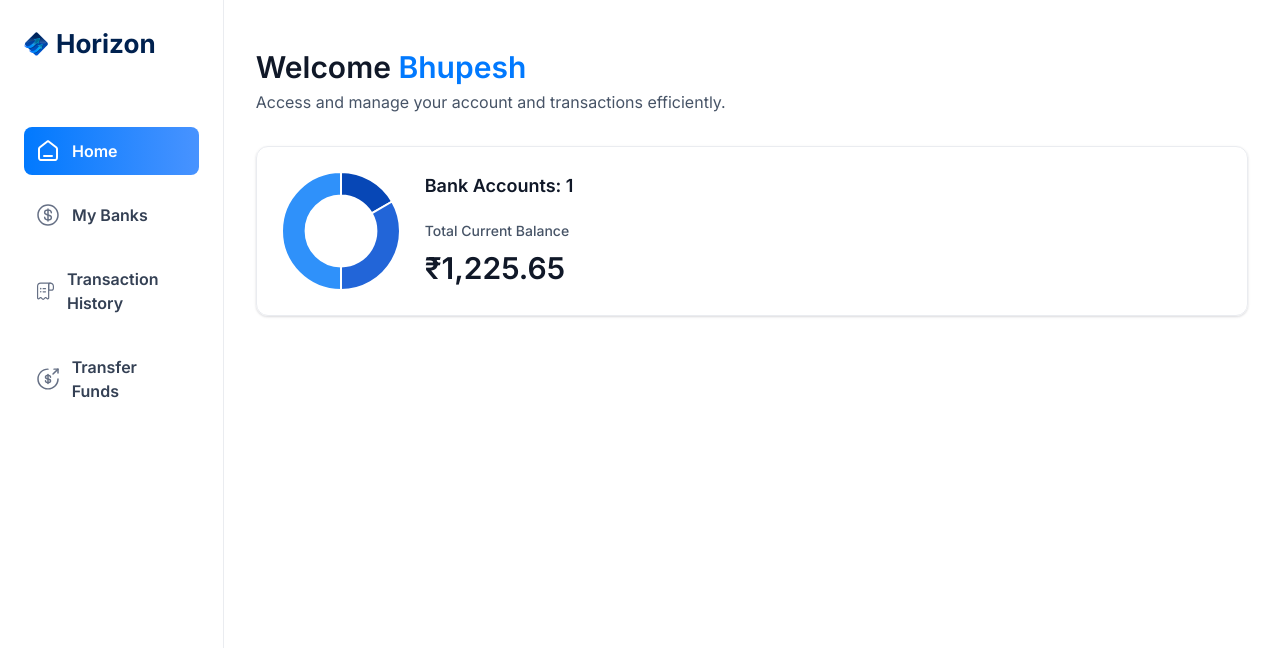
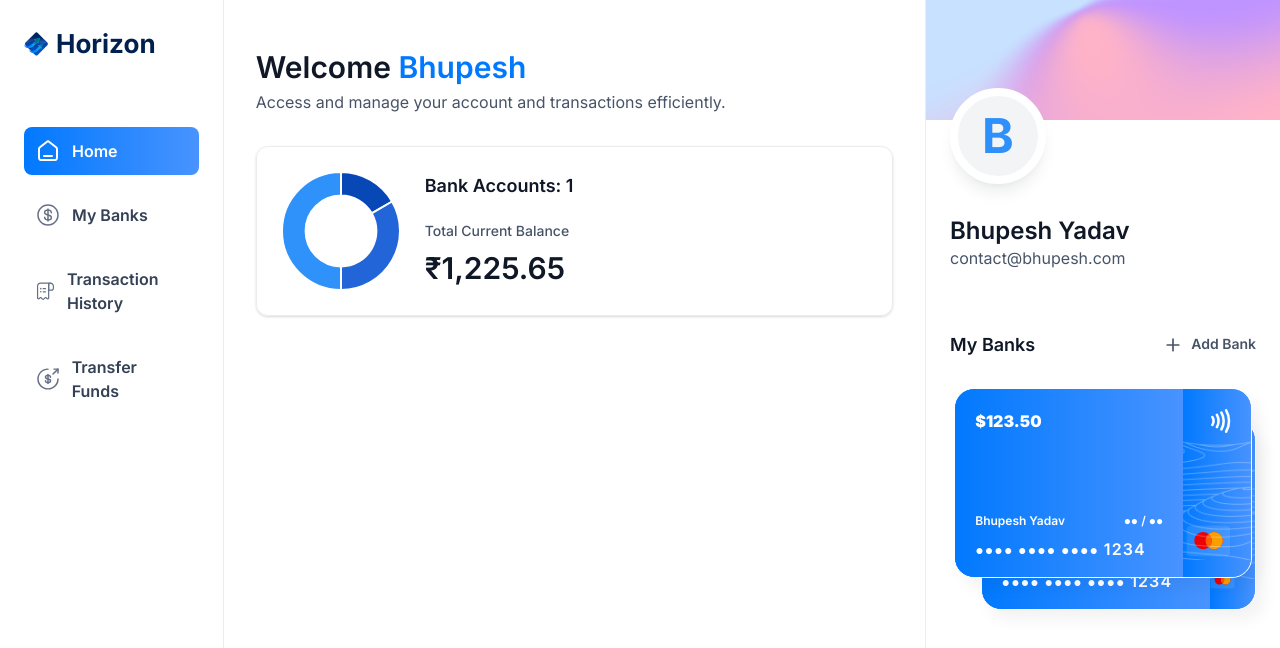
Before and after one commit to Bhupesh-Khordia/horizon, a Next.js app: page / in a window 1280 px wide. Shown: the top 648 px of the page. Built offline with nearby package versions, Linux system fonts and the light colour scheme.

Commit message:
Implements Right Sidebar

```diff
--- /dev/null
+++ b/app/(root)/my-banks/page.tsx
@@ -0,0 +1,11 @@
+import React from 'react'
+
+const MyBanks = () => {
+  return (
+    <div>
+
+    </div>
+  )
+}
+
+export default MyBanks
--- a/app/(root)/page.tsx
+++ b/app/(root)/page.tsx
@@ -1,9 +1,10 @@
 import HeaderBox from "@/components/HeaderBox";
+import RightSidebar from "@/components/RightSidebar";
 import TotalBalanceBox from "@/components/TotalBalanceBox";
 import React from "react";
 
 const Home = () => {
-  const loggedIn = { firstName: "Bhupesh" };
+  const loggedIn = { firstName: "Bhupesh", lastName : "Yadav", email : "contact@bhupesh.com" };
 
   return (
     <section className="home">
@@ -20,8 +21,14 @@
             totalBanks={1}
             totalCurrentBalance={1225.65}
           />
+
         </header>
       </div>
+          <RightSidebar
+            user = {loggedIn}
+            transactions = {[]}
+            banks = {[{currentBalance : 123.50}, {currentBalance : 501.50}]}
+          />
     </section>
   );
 };
--- /dev/null
+++ b/app/(root)/payment-transfer/page.tsx
@@ -0,0 +1,11 @@
+import React from 'react'
+
+const Transfer = () => {
+  return (
+    <div>
+
+    </div>
+  )
+}
+
+export default Transfer
--- /dev/null
+++ b/app/(root)/transaction-history/page.tsx
@@ -0,0 +1,11 @@
+import React from 'react'
+
+const TransactionHistory = () => {
+  return (
+    <div>
+
+    </div>
+  )
+}
+
+export default TransactionHistory
--- /dev/null
+++ b/components/BankCard.tsx
@@ -0,0 +1,66 @@
+import { formatAmount } from '@/lib/utils'
+import Image from 'next/image'
+import Link from 'next/link'
+import React from 'react'
+// import Copy from './Copy'
+
+const BankCard = ({ account, userName, showBalance = true }: CreditCardProps) => {
+  return (
+    <div className="flex flex-col">
+      <Link href={`/transaction-history/?id=${account.appwriteItemId}`} className="bank-card">
+        <div className="bank-card_content">
+          <div>
+            <h1 className="text-16 font-semibold text-white">
+              {account.name}
+            </h1>
+            <p className="font-ibm-plex-serif font-black text-white">
+              {formatAmount(account.currentBalance)}
+            </p>
+          </div>
+
+          <article className="flex flex-col gap-2">
+            <div className="flex justify-between">
+              <h1 className="text-12 font-semibold text-white">
+                {userName}
+              </h1>
+              <h2 className="text-12 font-semibold text-white">
+              ●● / ●●
+              </h2>
+            </div>
+            <p className="text-14 font-semibold tracking-[1.1px] text-white">
+              ●●●● ●●●● ●●●● <span className="text-16">{1234}</span>
+            </p>
+          </article>
+        </div>
+
+        <div className="bank-card_icon">
+          <Image
+            src="/icons/Paypass.svg"
+            width={20}
+            height={24}
+            alt="pay"
+          />
+          <Image
+            src="/icons/mastercard.svg"
+            width={45}
+            height={32}
+            alt="mastercard"
+            className="ml-5"
+          />
+        </div>
+
+        <Image
+          src="/icons/lines.png"
+          width={316}
+          height={190}
+          alt="lines"
+          className="absolute top-0 left-0"
+        />
+      </Link>
+
+      {/* {showBalance && <Copy title={account?.sharaebleId} />} */}
+    </div>
+  )
+}
+
+export default BankCard
--- /dev/null
+++ b/components/RightSidebar.tsx
@@ -0,0 +1,84 @@
+import Image from 'next/image'
+import Link from 'next/link'
+import React from 'react'
+import BankCard from './BankCard'
+import { countTransactionCategories } from '@/lib/utils'
+// import Category from './Category'
+
+const RightSidebar = ({ user, transactions, banks }: RightSidebarProps) => {
+  const categories: CategoryCount[] = countTransactionCategories(transactions);
+
+  return (
+    <aside className="right-sidebar">
+      <section className="flex flex-col pb-8">
+        <div className="profile-banner" />
+        <div className="profile">
+          <div className="profile-img">
+            <span className="text-5xl font-bold text-blue-500">{user.firstName[0]}</span>
+          </div>
+
+          <div className="profile-details">
+            <h1 className='profile-name'>
+              {user.firstName} {user.lastName}
+            </h1>
+            <p className="profile-email">
+              {user.email}
+            </p>
+          </div>
+        </div>
+      </section>
+
+      <section className="banks">
+        <div className="flex w-full justify-between">
+          <h2 className="header-2">My Banks</h2>
+          <Link href="/" className="flex gap-2">
+            <Image
+               src="/icons/plus.svg"
+              width={20}
+              height={20}
+              alt="plus"
+            />
+            <h2 className="text-14 font-semibold text-gray-600">
+              Add Bank
+            </h2>
+          </Link>
+        </div>
+
+        {banks?.length > 0 && (
+          <div className="relative flex flex-1 flex-col items-center justify-center gap-5">
+            <div className='relative z-10'>
+              <BankCard
+                key={banks[0].$id}
+                account={banks[0]}
+                userName={`${user.firstName} ${user.lastName}`}
+                showBalance={false}
+              />
+            </div>
+            {banks[1] && (
+              <div className="absolute right-0 top-8 z-0 w-[90%]">
+                <BankCard
+                  key={banks[1].$id}
+                  account={banks[1]}
+                  userName={`${user.firstName} ${user.lastName}`}
+                  showBalance={false}
+                />
+              </div>
+            )}
+          </div>
+        )}
+
+        {/* <div className="mt-10 flex flex-1 flex-col gap-6">
+          <h2 className="header-2">Top categories</h2>
+
+          <div className='space-y-5'>
+            {categories.map((category, index) => (
+              <Category key={category.name} category={category} />
+            ))}
+          </div>
+        </div> */}
+      </section>
+    </aside>
+  )
+}
+
+export default RightSidebar
```
